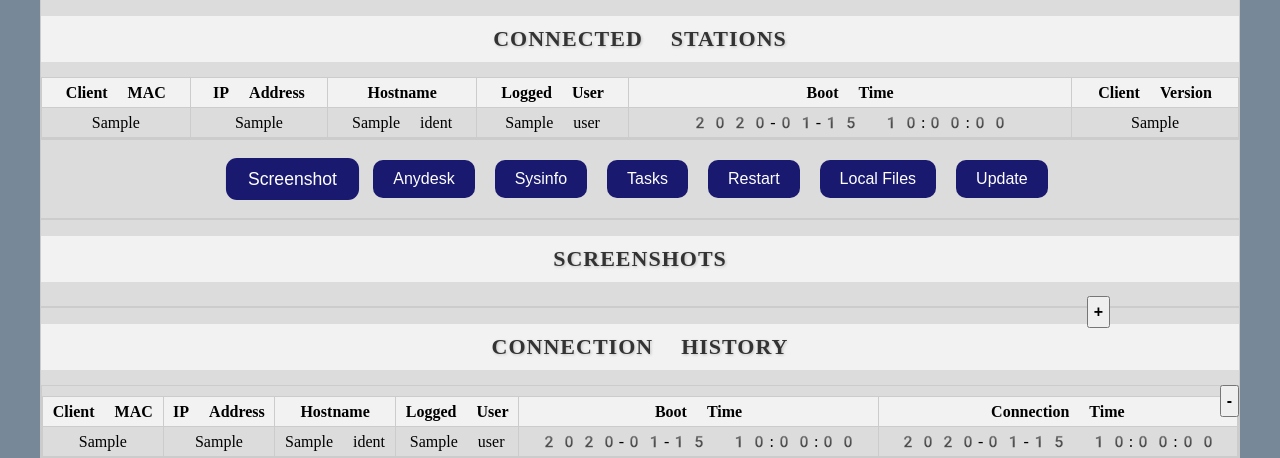
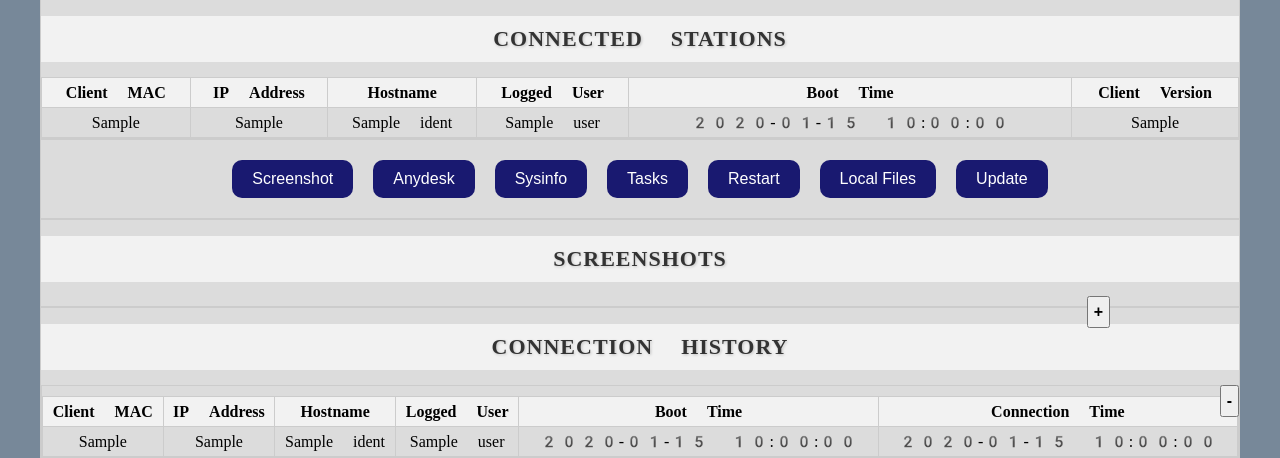
Before and after one commit to GShwartz/HandsOff-WEB, a Python web app: template templates/index.html in a window 1280 px wide, with the pointer over the restyled element. Shown: the part 84-542 px from the top of the page. Run offline with Jinja, Linux system fonts and the light colour scheme; the template is opened without the code that fills it: most values are stand-ins (such as "Sample title", 1, 10 or a date in 2020).

Commit message:
Add files via upload

```diff
--- a/static/buttons.css
+++ b/static/buttons.css
@@ -37,9 +37,7 @@
 }
 
 .buttons-container button:hover {
-    transform: scale(1.1);
     transition: transform 0.1s, background-color 0.1s;
-
 }
 
 .buttons-container button:active {
```
